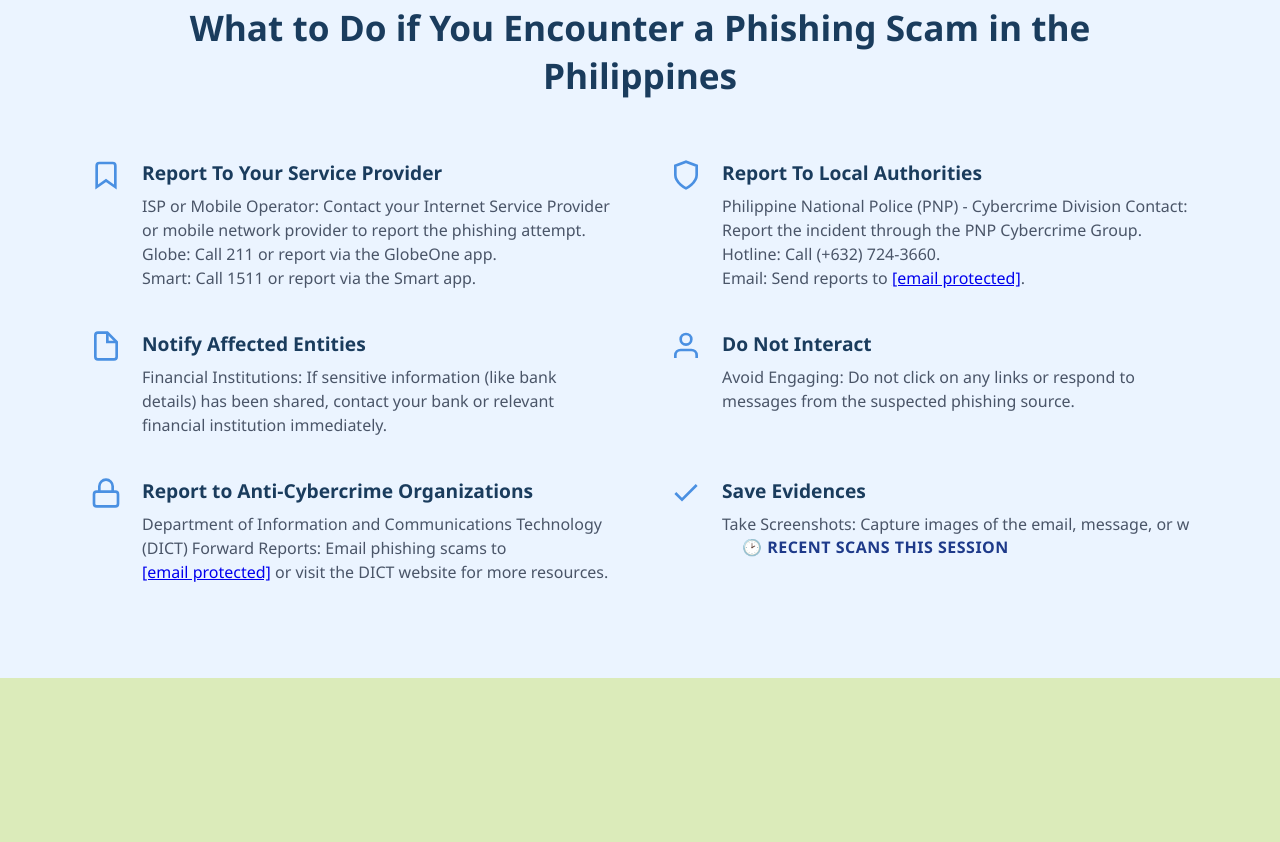
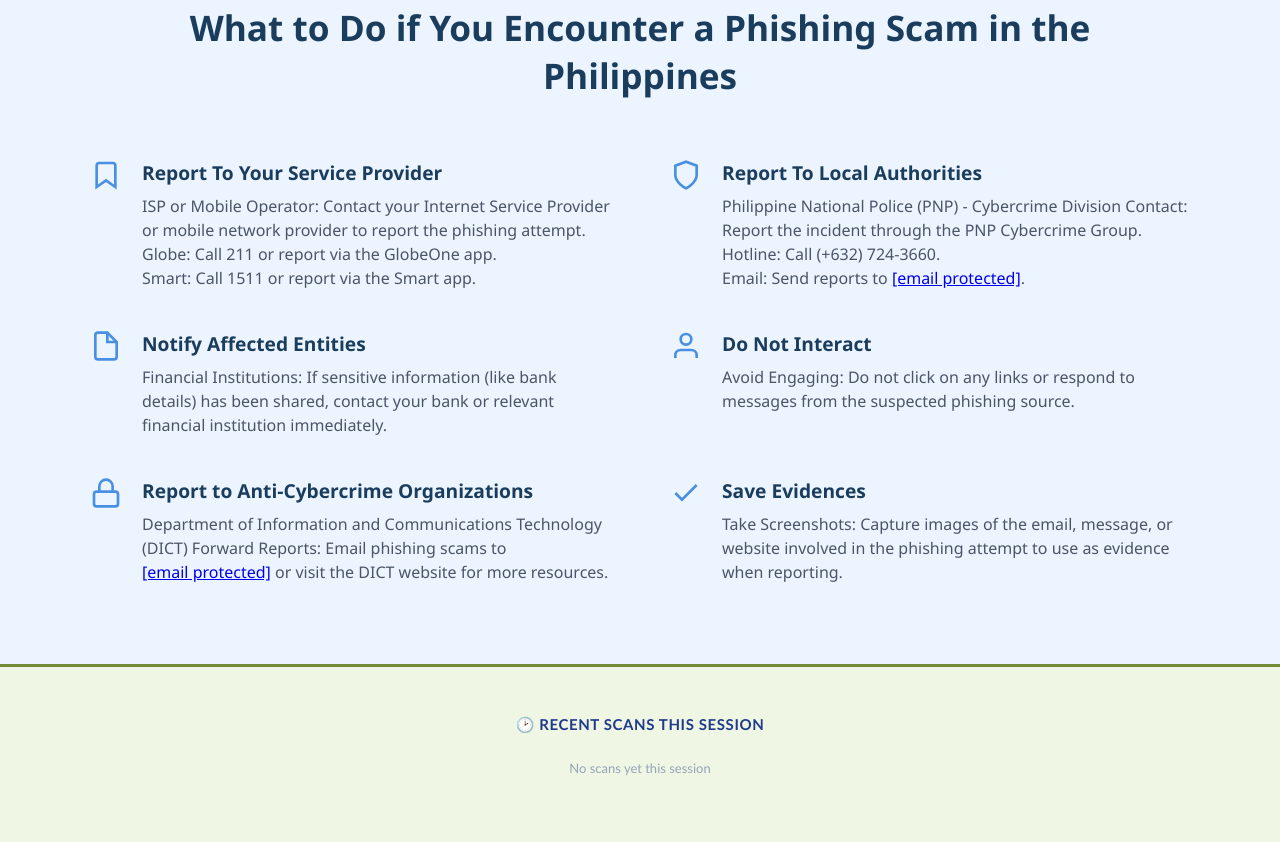
Before and after one commit to JamesGVS/WebSafe-for-STI-Fairview-2026, a website: page main.html in a window 1280 px wide. Shown: the part 3136-3978 px from the top of the page. Before the commit the page ends 3814 px from the top, so only its background shows below. Drawn offline with Linux system fonts and the light colour scheme.

Commit message:
Add files via upload

```diff
--- a/main.css
+++ b/main.css
@@ -934,3 +934,43 @@ body{
         font-size: 1.8rem;
     }
 }
+
+
+
+
+
+
+/* ── Scan History Section ──────────────────────────────────────────────── */
+#ws_history_section {
+    background-color: #f0f6e4;
+    border-top: 3px solid #728c36;
+    padding: 48px 20px 56px;
+}
+
+#ws_history_inner {
+    max-width: 640px;
+    margin: 0 auto;
+}
+
+#ws_history_title {
+    color: #1E3A8A;
+    font-size: 15px;
+    font-weight: 800;
+    text-transform: uppercase;
+    letter-spacing: .6px;
+    margin-bottom: 16px;
+    text-align: center;
+}
+
+#ws_history_list {
+    display: flex;
+    flex-direction: column;
+    gap: 8px;
+}
+
+#ws_history_empty {
+    color: #94a3b8;
+    font-size: 13px;
+    text-align: center;
+    padding: 10px 0;
+}
--- a/main.html
+++ b/main.html
@@ -64,8 +64,7 @@
  <!-- safety_status kept hidden for JS compatibility -->
  <span id="safety_status" aria-hidden="true"></span>
 
- <!-- Results row: both panels sit side-by-side when both are visible,
-      centered alone when only one is showing -->
+ <!-- Results row: side-by-side when both open, centered when only one -->
  <div id="results_row">
      <div id="link_status" aria-live="polite"></div>
 
@@ -268,9 +267,27 @@ Forward Reports: Email phishing scams to <a href="/cdn-cgi/l/email-protection" c
                     <svg viewBox="0 0 24 24" fill="none" stroke="currentColor" stroke-width="2"><polyline points="20 6 9 17 4 12"></polyline></svg>
                 </div>
                 <div class="ws-feature-text">
-                    <h3> Save Evidences</h3>
-                    <p>Take Screenshots: Capture images of the email, message, or w
-<!-- Scan History Section -->
-<section id="ws_history_section" style="max-width:600px;margin:0 auto 40px;padding:0 20px;">
-    <h3 style="color:#1E3A8A;font-size:16px;font-weight:800;margin-bottom:12px;text-transform:uppercase;letter-spacing:.5px;">🕑 Recent Scans This Session</h3>
-    <div id="ws_history
+                    <h3>Save Evidences</h3>
+                    <p>Take Screenshots: Capture images of the email, message, or website involved in the phishing attempt to use as evidence when reporting.</p>
+                </div>
+            </div>
+
+        </div>
+    </div>
+</section>
+
+</section><!-- end #info_section -->
+
+<!-- ── Scan History ──────────────────────────────────────────────────────────── -->
+<section id="ws_history_section">
+    <div id="ws_history_inner">
+        <h3 id="ws_history_title">🕑 Recent Scans This Session</h3>
+        <div id="ws_history_list">
+            <p id="ws_history_empty">No scans yet this session</p>
+        </div>
+    </div>
+</section>
+
+<script src="check_link.js"></script>
+</body>
+</html>
```
